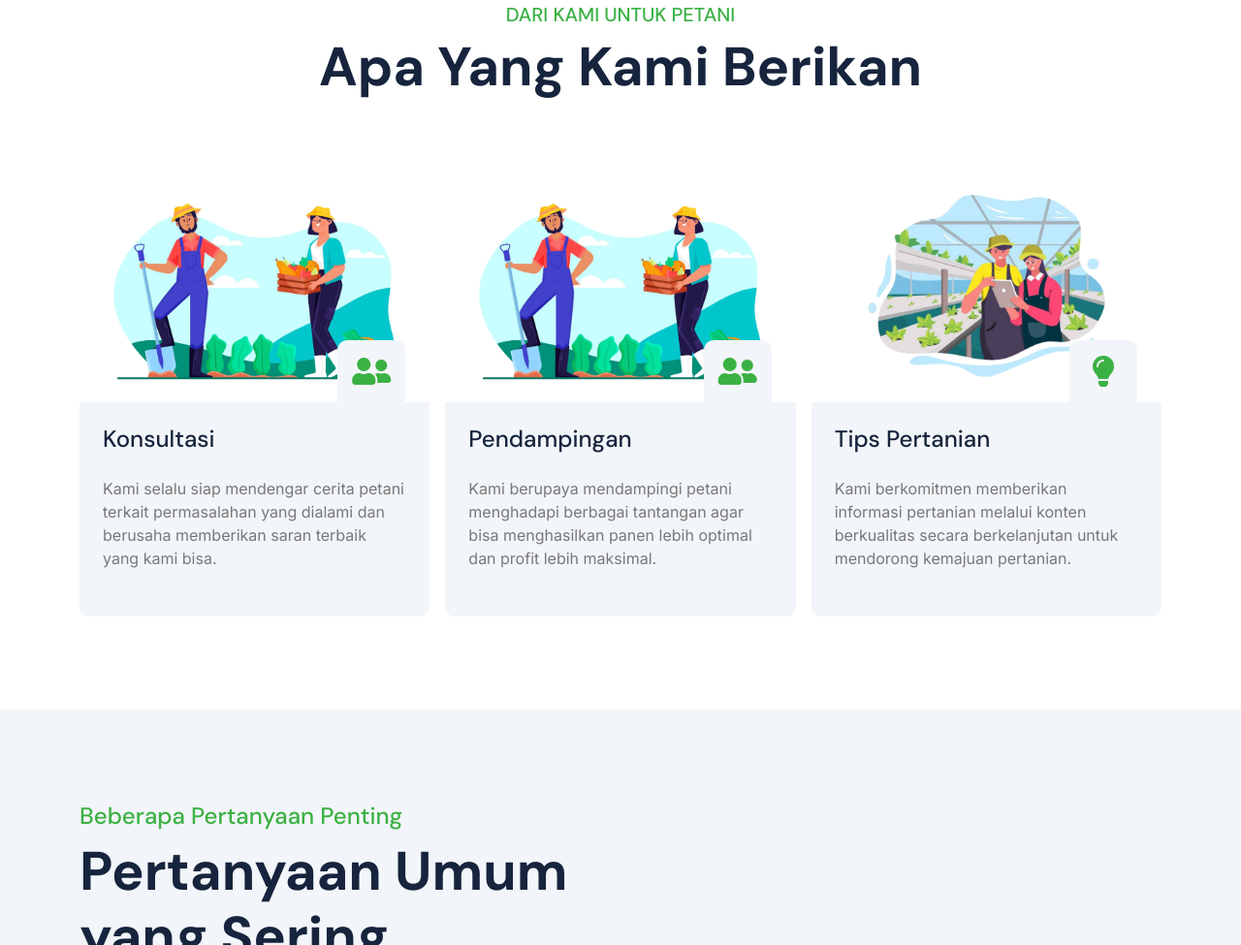
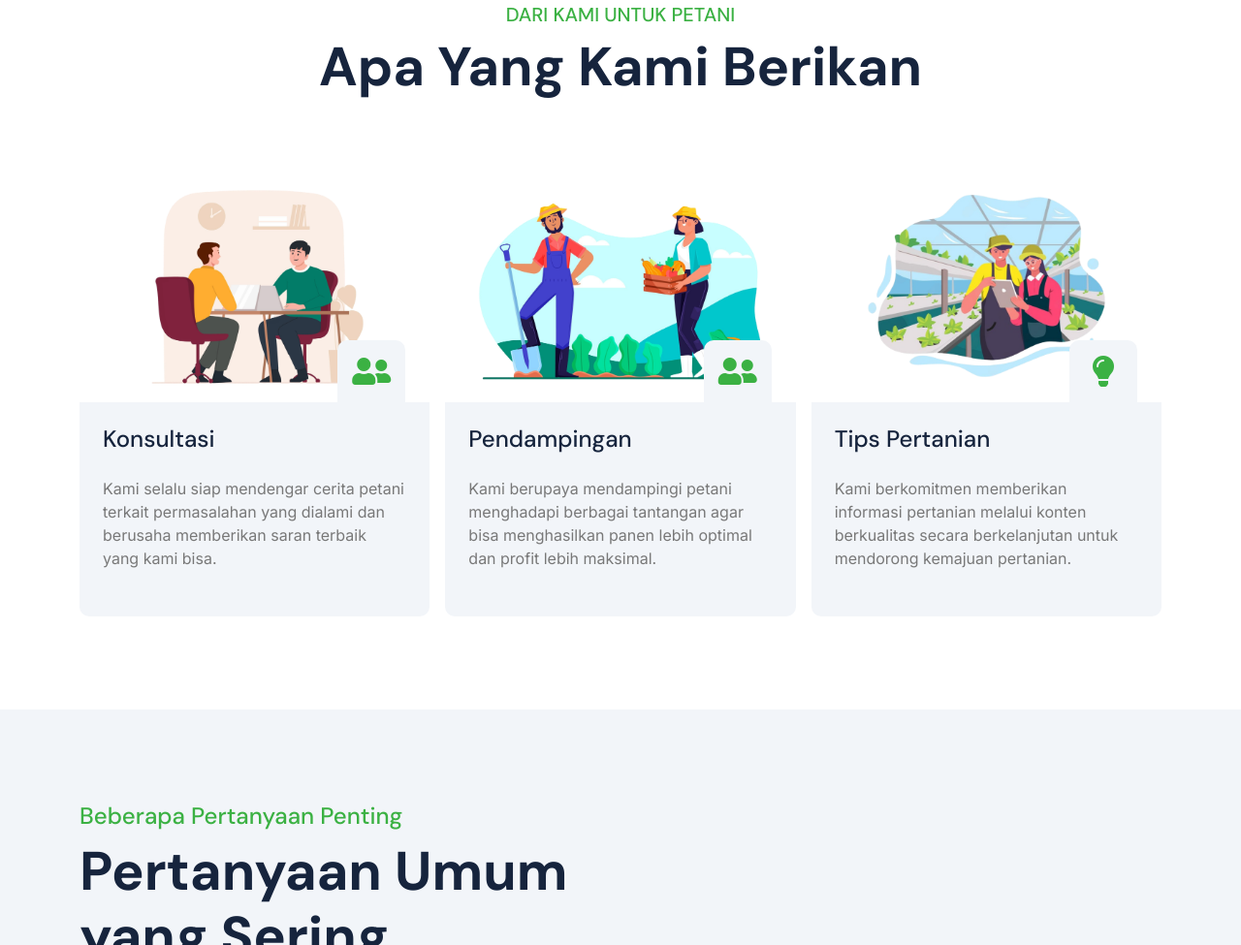
Before and after one commit to atasipertanian/web, a plain HTML site: page index.html in a window 1280 px wide. Shown: the part 2311-3286 px from the top of the page at 97% size. Drawn offline with nearby package versions, Linux system fonts and the light colour scheme; animation ran at ten frames a second.

Commit message:
konsul img

```diff
--- a/index.html
+++ b/index.html
@@ -449,7 +449,7 @@
                 <div class="col-md-6 col-lg-6 col-xl-4 wow fadeInUp" data-wow-delay="0.4s">
                     <div class="service-item">
                         <div class="service-img">
-                            <img src="img/farmer-assistant.png" class="img-fluid rounded-top w-100" alt="">
+                            <img src="img/Konsultasi.png" class="img-fluid rounded-top w-100" alt="">
                             <div class="service-icon p-3">
                                 <i class="fa fa-user-friends fa-2x"></i>
                             </div>
```
